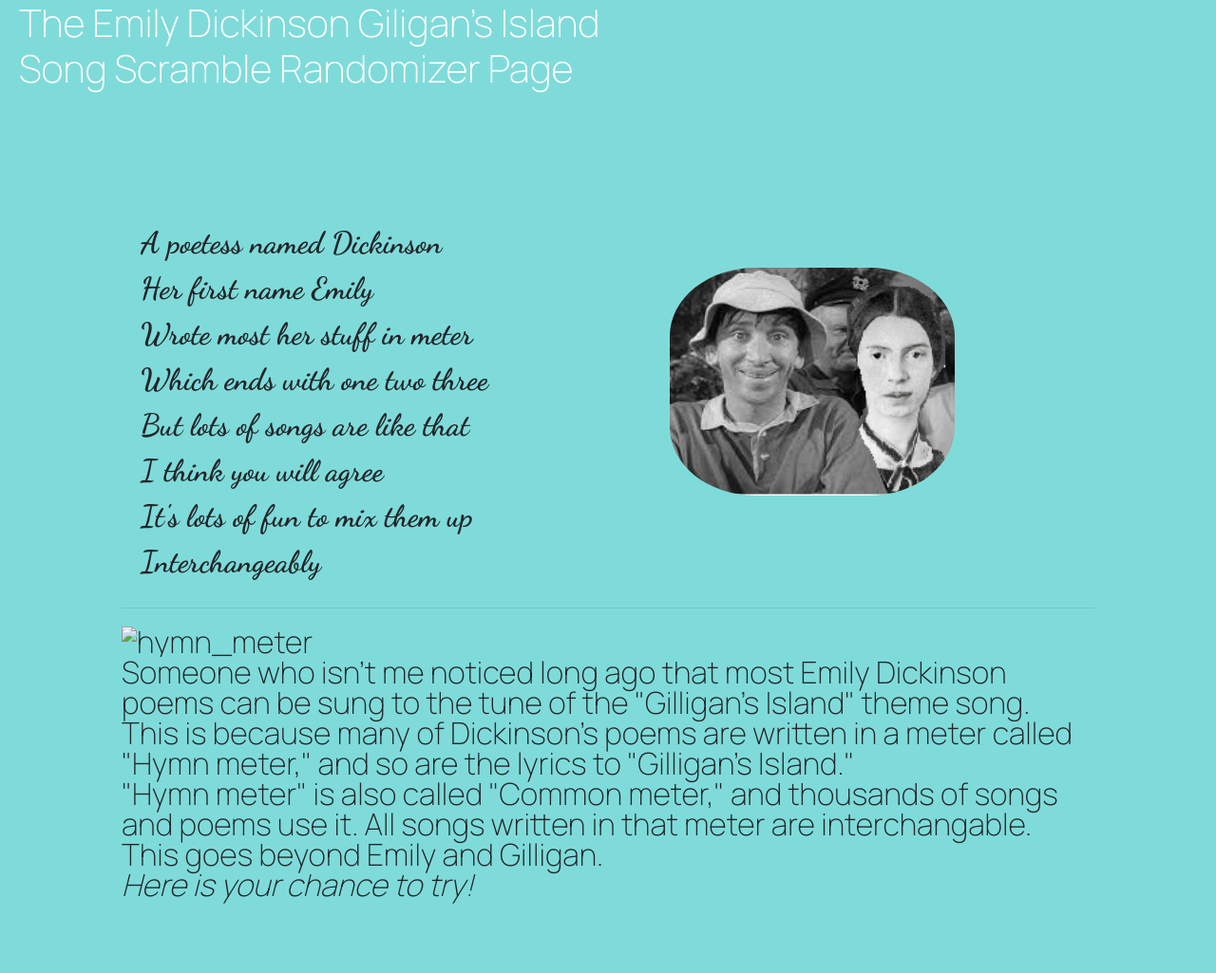
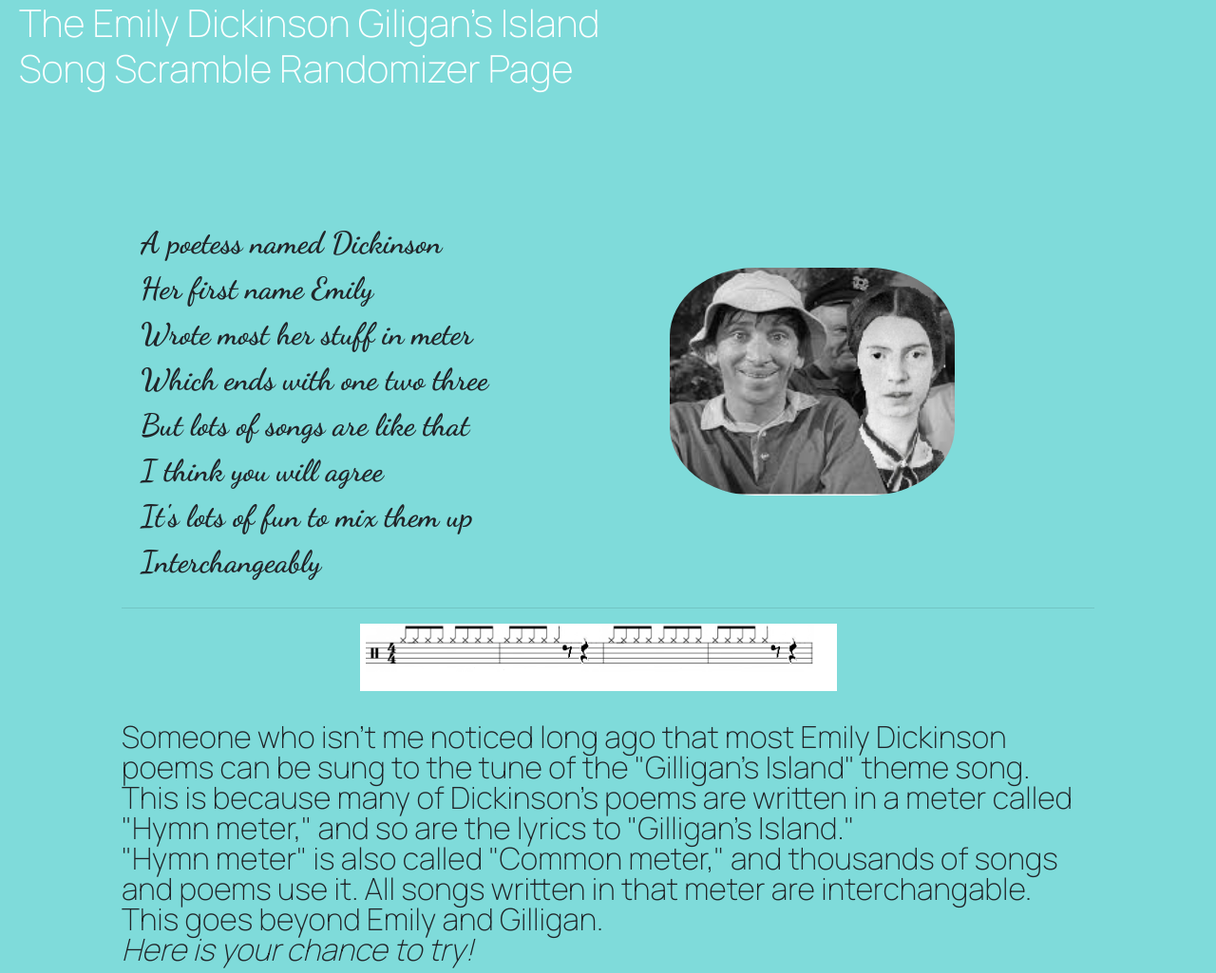
Before and after one commit to ErikTBell/SongScramble, a plain HTML site: page index.html in a window 1280 px wide. Shown: the top 1025 px of the page at 95% size. Drawn offline with nearby package versions, Linux system fonts and the light colour scheme.

Commit message:
Add files via upload

```diff
--- a/css/styles.css
+++ b/css/styles.css
@@ -35,6 +35,13 @@
 width:300px;
 margin:10%;
 border-radius:30%;
+}
+.music-image{
+  display: block;
+  margin-left: auto;
+  margin-right: auto;
+  width: 50%;
+
 }
 .random1-image, .random2-image{
   width:250px;
```
Also changed, not shown: images/hymn_meter.png (added).
